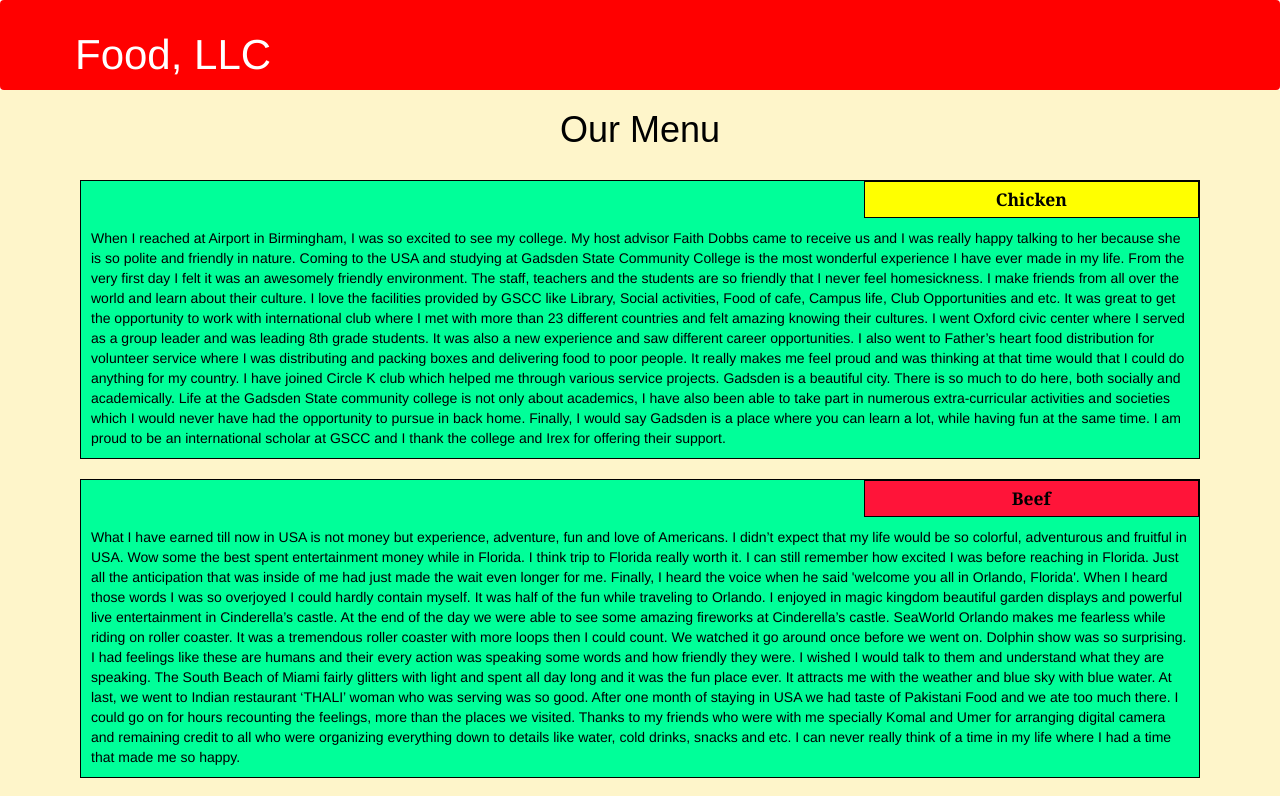
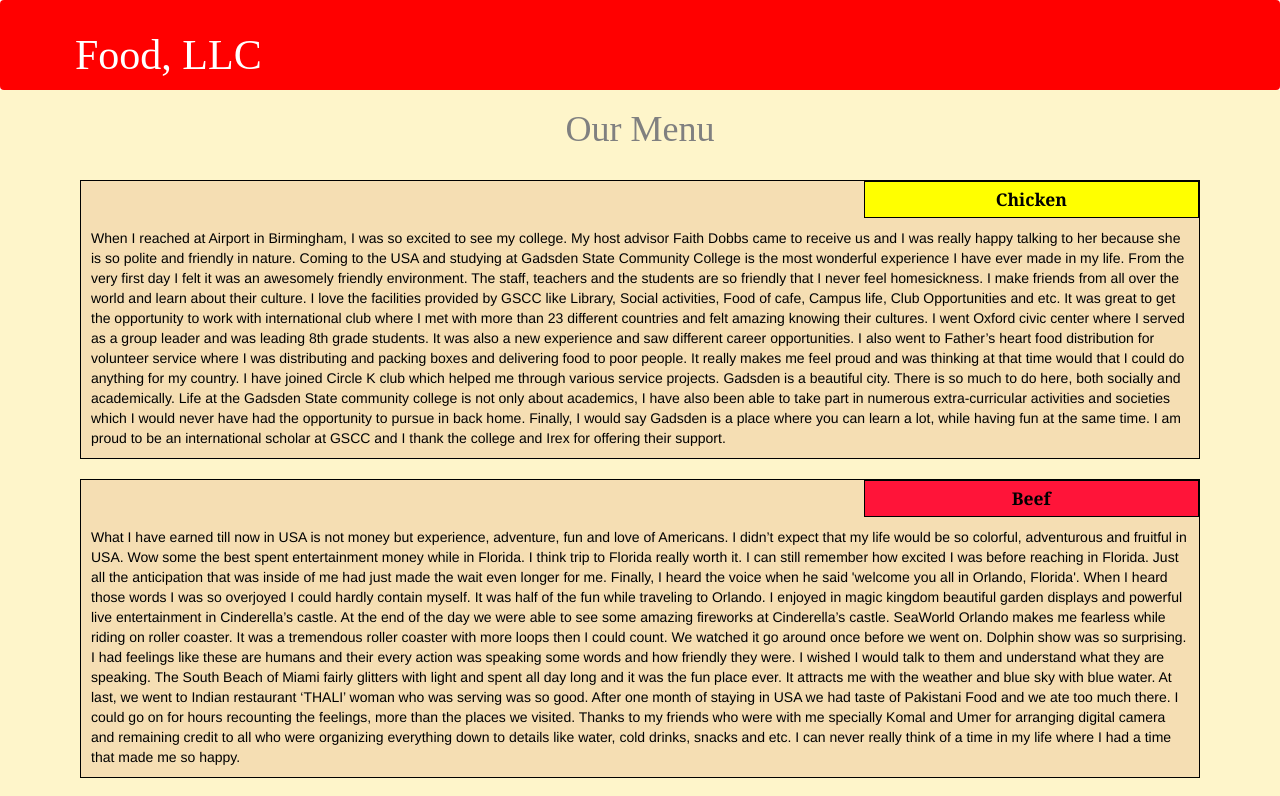
Before and after one commit to avinash1083/module3-assignment, a plain HTML site: page index.html in a window 1280 px wide. Shown: the top 796 px of the page. Drawn offline with Linux system fonts and the light colour scheme.

Commit message:
Update style.css

```diff
--- a/style.css
+++ b/style.css
@@ -5,8 +5,8 @@
 }
 
 h1 {
-	font-family: Brushstroke, fantasy;
-	color: #000000;
+	font-family: -webkit-pictograph;
+	color: grey;
 }
 
 body {
@@ -31,7 +31,7 @@ p {
 
 section {
 	border:	1px solid black;
-	background-color: #00FF99;
+	background-color: wheat;
 	width: 100%;
 	height: auto;
 	font-family: Helvetica;
@@ -102,6 +102,7 @@ section {
   font-size: 2em;
   border: 0 0 10px 10px;
   color: #FFFFFF;
+  font-family: -webkit-pictograph;
 }
 
 #header-nav {
```
